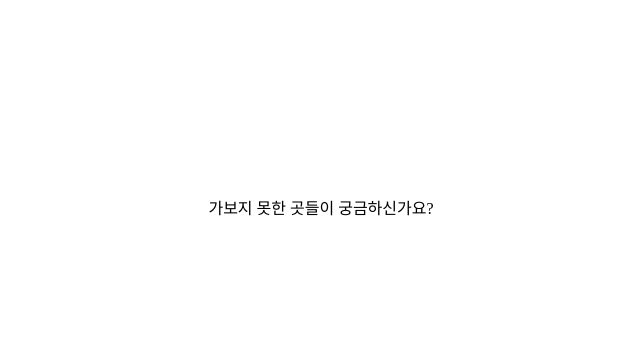
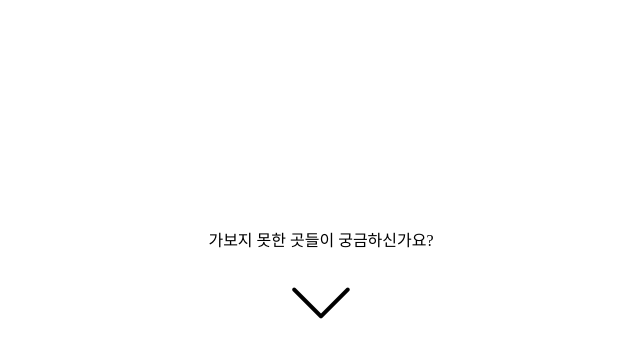
Before and after one commit to KUCC-web/anam-poltergaist, a Django app: template templates/quiz/result.html in a window 1280 px wide. Shown: the part 421-779 px from the top of the page, without its empty margins (319-959 px from the left). Run offline with Django 3.2, Linux system fonts and the light colour scheme; the template is opened without the code that fills it, so the values that code supplies are empty.

Commit message:
결과 페이지 화살표 이미지 추가

```diff
--- a/quiz/static/quiz/result.css
+++ b/quiz/static/quiz/result.css
@@ -1,5 +1,10 @@
 ul {
     text-align: left;
+}
+
+#arrow-down {
+    width: 5%;
+    margin: 20px auto auto;
 }
 
 #cover {
@@ -12,7 +17,7 @@ ul {
 
 #anchor {
     position: absolute;
-    bottom: 20%;
+    bottom: 5%;
     left: 0;
     right: 0;
     margin: auto 0;
--- a/templates/quiz/result.html
+++ b/templates/quiz/result.html
@@ -12,7 +12,7 @@
         <h1 id="result">당신은 안암동 {{ grade }}입니다!</h1>
         <div id="anchor">
             <div>가보지 못한 곳들이 궁금하신가요?</div>
-            <div id="arrow-down"></div>
+            <div id="arrow-down"><img src="{% static 'images/arrow-down.png' %}" width="100%"/></div>
         </div>
     </div>
     <p>{{ score }}</p>
```
Also changed, not shown: quiz/static/images/arrow-down.png (added).
